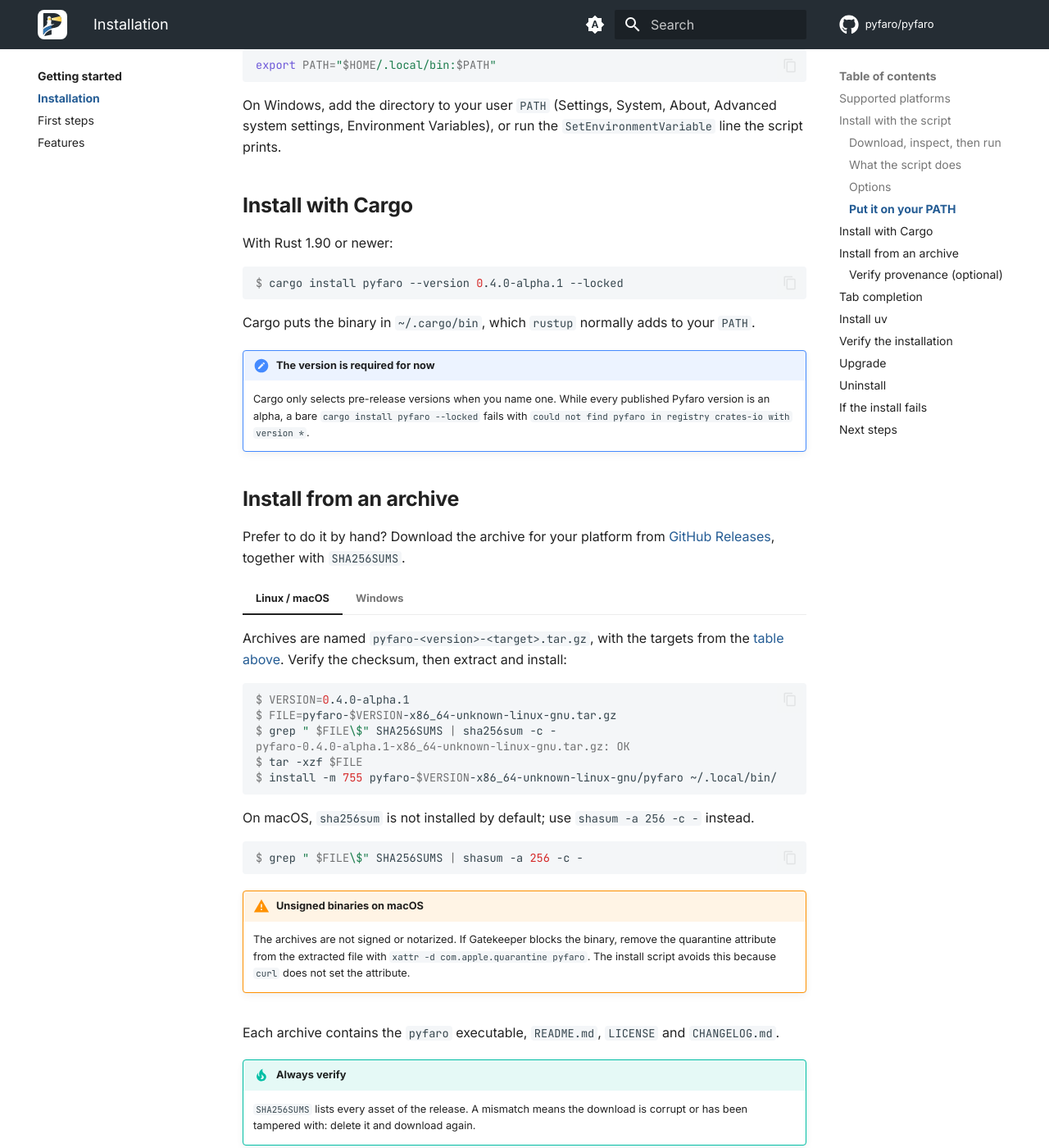
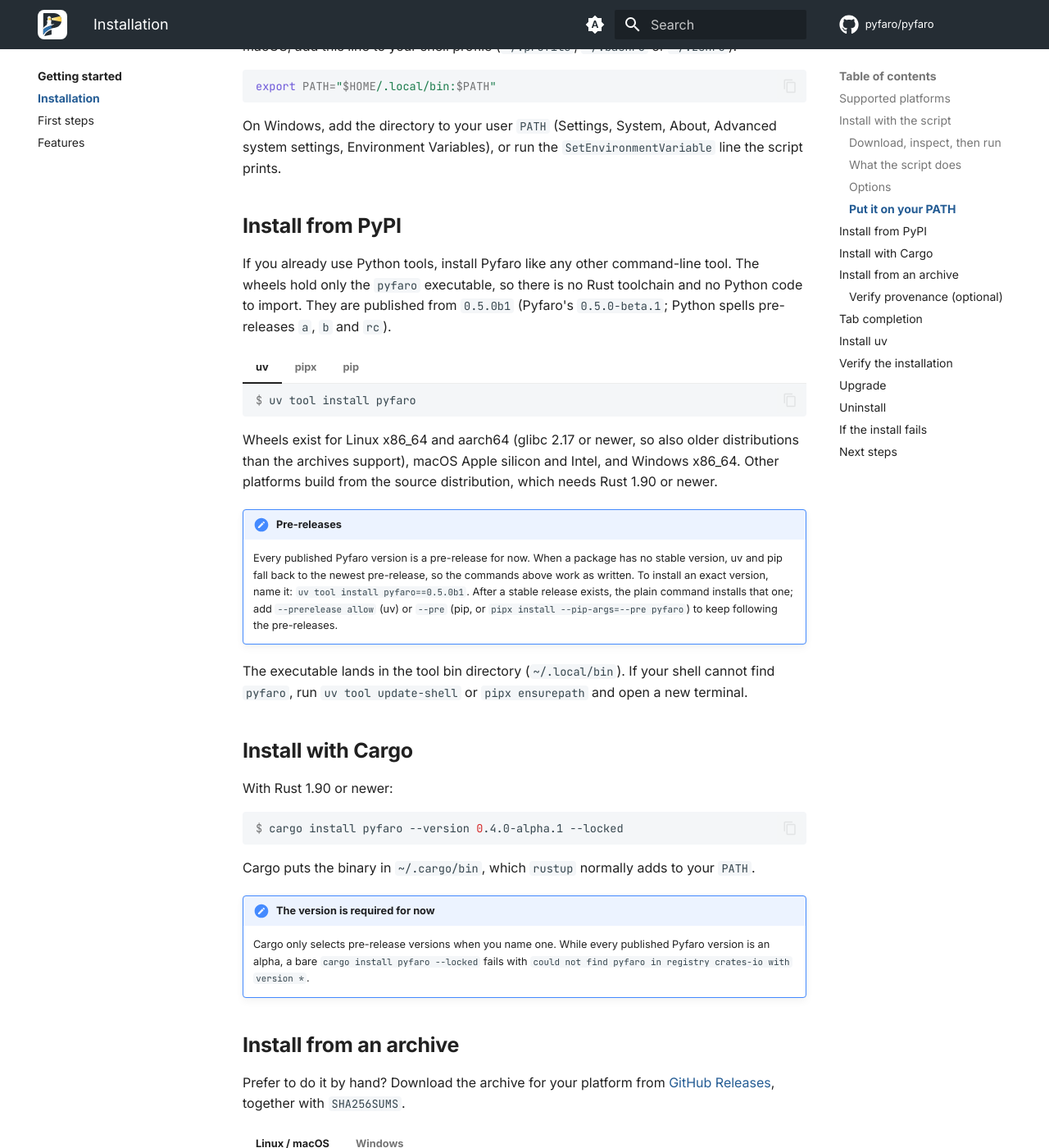
Before and after one commit to pyfaro/pyfaro, an MkDocs documentation site: the page built from website/docs/getting-started/installation.md, in a window 1280 px wide and 1400 px high, scrolled down 2738 px. Shown: the whole window at 82% size. Built offline with MkDocs 1.6.1 and Material for MkDocs 9.7.7, drawn with Linux system fonts in a browser that asks for light colours; comment, search, counter and statistics services are not loaded; some of the changed text lies outside the part shown.

Commit message:
docs: show uv tool install, pipx and pip in the README and the site

````diff
--- a/website/docs/getting-started/installation.md
+++ b/website/docs/getting-started/installation.md
@@ -1,7 +1,8 @@
 # Installation
 
 Pyfaro ships as one native executable. Install it with the install script,
-Cargo or a prebuilt archive, then make sure [uv](#install-uv) is available.
+from PyPI with `uv tool install`, with Cargo or from a prebuilt archive,
+then make sure [uv](#install-uv) is available.
 Pyfaro never installs uv for you.
 
 !!! note "Alpha release"
@@ -135,6 +136,52 @@
 Advanced system settings, Environment Variables), or run the
 `SetEnvironmentVariable` line the script prints.
 
+## Install from PyPI
+
+If you already use Python tools, install Pyfaro like any other command-line
+tool. The wheels hold only the `pyfaro` executable, so there is no Rust
+toolchain and no Python code to import. They are published from `0.5.0b1`
+(Pyfaro's `0.5.0-beta.1`; Python spells pre-releases `a`, `b` and `rc`).
+
+=== "uv"
+
+    ```console
+    $ uv tool install pyfaro
+    ```
+
+=== "pipx"
+
+    ```console
+    $ pipx install pyfaro
+    ```
+
+=== "pip"
+
+    ```console
+    $ pip install pyfaro
+    ```
+
+    This installs into the active environment. Prefer `uv tool install` or
+    `pipx` to keep Pyfaro out of your project environments.
+
+Wheels exist for Linux x86_64 and aarch64 (glibc 2.17 or newer, so also older
+distributions than the archives support), macOS Apple silicon and Intel, and
+Windows x86_64. Other platforms build from the source distribution, which
+needs Rust 1.90 or newer.
+
+!!! note "Pre-releases"
+    Every published Pyfaro version is a pre-release for now. When a package
+    has no stable version, uv and pip fall back to the newest pre-release, so
+    the commands above work as written. To install an exact version, name it:
+    `uv tool install pyfaro==0.5.0b1`. After a stable release exists, the
+    plain command installs that one; add `--prerelease allow` (uv) or `--pre`
+    (pip, or `pipx install --pip-args=--pre pyfaro`) to keep following the
+    pre-releases.
+
+The executable lands in the tool bin directory (`~/.local/bin`). If your
+shell cannot find `pyfaro`, run `uv tool update-shell` or `pipx ensurepath`
+and open a new terminal.
+
 ## Install with Cargo
 
 With Rust 1.90 or newer:
@@ -285,6 +332,16 @@
     and says which version it replaced. Set `PYFARO_VERSION` to move to a
     specific version, including an older one.
 
+=== "uv / pipx"
+
+    ```console
+    $ uv tool upgrade pyfaro
+    $ pipx upgrade pyfaro
+    ```
+
+    Add `--prerelease allow` (uv) once a stable version exists and you want
+    to stay on pre-releases.
+
 === "Cargo"
 
     ```console
@@ -304,6 +361,13 @@
     (`PYFARO_INSTALL_DIR`). The script changed nothing else on your machine.
     If you added the install directory to your `PATH` yourself and nothing
     else uses it, remove that line too.
+
+=== "uv / pipx"
+
+    ```console
+    $ uv tool uninstall pyfaro
+    $ pipx uninstall pyfaro
+    ```
 
 === "Cargo"
 
````
Also changed, not shown: other parts of website/docs/getting-started/installation.md (+1 -1 lines), website/docs/index.md (+13 -0 lines), README.md.
